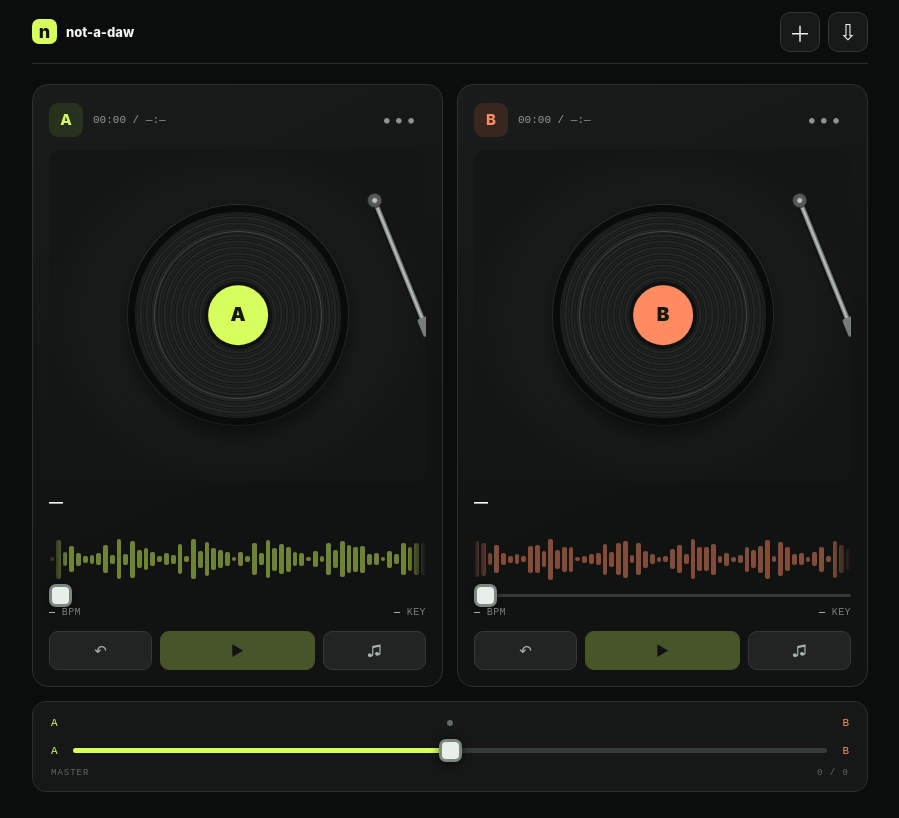
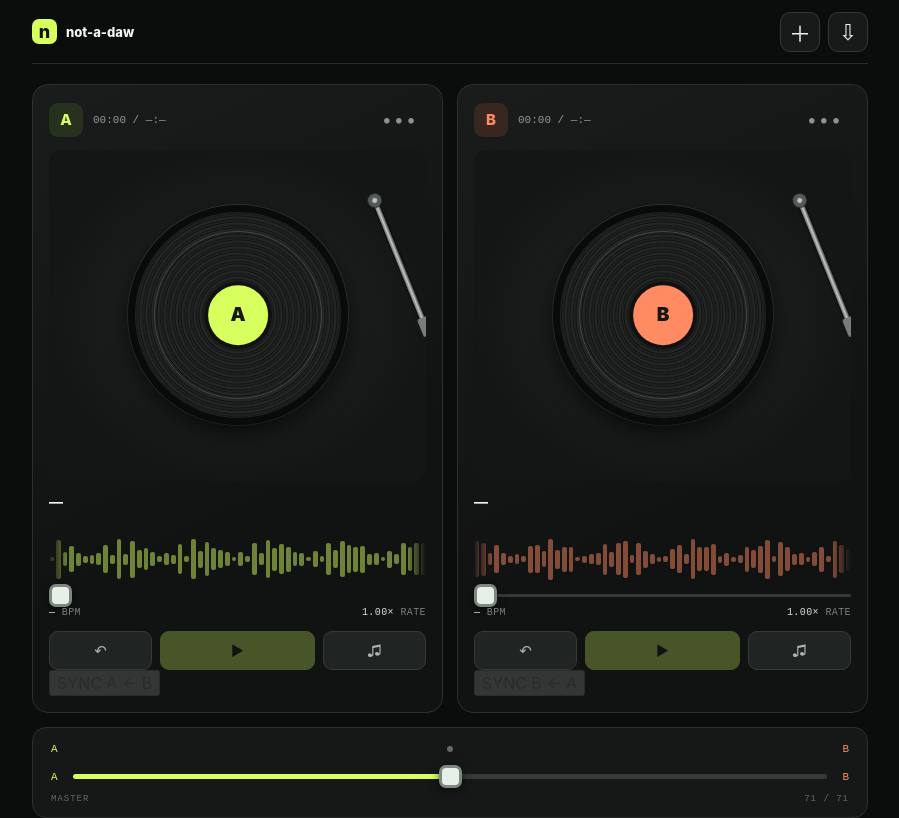
Before and after one commit to Startat6am/not-a-daw, a React (Vite) app: page / in a window 1280 px wide. Shown: the top 818 px of the page, without its empty margins (190-1089 px from the left). Built offline with nearby package versions, Linux system fonts and the light colour scheme.

Commit message:
Add deck load feedback and beat sync controls

```diff
--- a/src/App.tsx
+++ b/src/App.tsx
@@ -46,6 +46,10 @@
   const [durationB, setDurationB] = useState(0)
   const [playingA, setPlayingA] = useState(false)
   const [playingB, setPlayingB] = useState(false)
+  const [loadFeedbackA, setLoadFeedbackA] = useState('')
+  const [loadFeedbackB, setLoadFeedbackB] = useState('')
+  const [syncFeedback, setSyncFeedback] = useState('')
+  const [syncRates, setSyncRates] = useState<{ A: number; B: number }>({ A: 1, B: 1 })
   const [telegramTracks, setTelegramTracks] = useState<TelegramTrack[]>([])
   const [telegramMaxUpdateId, setTelegramMaxUpdateId] = useState<number | null>(null)
   const [telegramDiagnostics, setTelegramDiagnostics] = useState<{ botUsername: string | null; webhookEnabled: boolean; webhookPendingCount: number; pendingUpdates: number; privateMessages: number; recognizedAudioFiles: number } | null>(null)
@@ -73,17 +77,17 @@
   }, [refresh])
 
   useEffect(() => {
-    if (!loadedA) { setSrcA(''); setTimeA(0); setDurationA(0); setPlayingA(false); if (audioA.current) audioA.current.pause(); return }
+    if (!loadedA) { setSrcA(''); setTimeA(0); setDurationA(0); setPlayingA(false); if (audioA.current) { audioA.current.pause(); audioA.current.playbackRate = 1 }; setSyncRates((r) => ({ ...r, A: 1 })); return }
     const url = URL.createObjectURL(loadedA.blob)
-    if (audioA.current) { audioA.current.pause(); audioA.current.currentTime = 0 }
-    setTimeA(0); setPlayingA(false); setSrcA(url)
+    if (audioA.current) { audioA.current.pause(); audioA.current.currentTime = 0; audioA.current.playbackRate = 1 }
+    setTimeA(0); setPlayingA(false); setSrcA(url); setLoadFeedbackA(`Загружено: ${loadedA.name}`); setSyncRates((r) => ({ ...r, A: 1 }))
     return () => URL.revokeObjectURL(url)
   }, [loadedA])
   useEffect(() => {
-    if (!loadedB) { setSrcB(''); setTimeB(0); setDurationB(0); setPlayingB(false); if (audioB.current) audioB.current.pause(); return }
+    if (!loadedB) { setSrcB(''); setTimeB(0); setDurationB(0); setPlayingB(false); if (audioB.current) { audioB.current.pause(); audioB.current.playbackRate = 1 }; setSyncRates((r) => ({ ...r, B: 1 })); return }
     const url = URL.createObjectURL(loadedB.blob)
-    if (audioB.current) { audioB.current.pause(); audioB.current.currentTime = 0 }
-    setTimeB(0); setPlayingB(false); setSrcB(url)
+    if (audioB.current) { audioB.current.pause(); audioB.current.currentTime = 0; audioB.current.playbackRate = 1 }
+    setTimeB(0); setPlayingB(false); setSrcB(url); setLoadFeedbackB(`Загружено: ${loadedB.name}`); setSyncRates((r) => ({ ...r, B: 1 }))
     return () => URL.revokeObjectURL(url)
   }, [loadedB])
 
@@ -113,6 +117,39 @@
     if (audioA.current) audioA.current.volume = Math.cos(p * Math.PI / 2)
     if (audioB.current) audioB.current.volume = Math.sin(p * Math.PI / 2)
   }, [crossfade, srcA, srcB])
+
+  const loadDeck = useCallback((which: 'A' | 'B', id: string) => {
+    if (which === 'A') { setDeckA(id); setLoadFeedbackA('Загрузка трека…'); setPicker(null) }
+    else { setDeckB(id); setLoadFeedbackB('Загрузка трека…'); setPicker(null) }
+    setSyncFeedback('')
+  }, [])
+
+  function syncDeck(target: 'A' | 'B') {
+    const source = target === 'A' ? audioB.current : audioA.current
+    const destination = target === 'A' ? audioA.current : audioB.current
+    const sourceTrack = target === 'A' ? loadedB : loadedA
+    const targetTrack = target === 'A' ? loadedA : loadedB
+    if (!source || !destination || !sourceTrack || !targetTrack) {
+      setSyncFeedback('Загрузи трек в обе деки, чтобы синхронизировать такты.')
+      return
+    }
+    if (!sourceTrack.bpm || !targetTrack.bpm) {
+      setSyncFeedback('Для Sync нужен определённый BPM у обоих треков.')
+      return
+    }
+    const rate = sourceTrack.bpm / targetTrack.bpm
+    if (rate < 0.5 || rate > 2) {
+      setSyncFeedback('Разница BPM слишком большая для безопасной синхронизации (диапазон 0.5×–2×).')
+      return
+    }
+    const sourceBeat = 60 / sourceTrack.bpm
+    const targetBeat = 60 / targetTrack.bpm
+    const sourcePhase = source.currentTime % sourceBeat
+    destination.playbackRate = rate
+    destination.currentTime = Math.max(0, Math.floor(destination.currentTime / targetBeat) * targetBeat + sourcePhase * rate)
+    setSyncRates((current) => ({ ...current, [target]: rate }))
+    setSyncFeedback(`Дека ${target} синхронизирована с декой ${target === 'A' ? 'B' : 'A'} · ${sourceTrack.bpm} BPM · скорость ${rate.toFixed(3)}×`)
+  }
 
   async function togglePlay(which: 'A' | 'B') {
     const audio = which === 'A' ? audioA.current : audioB.current
@@ -236,10 +273,11 @@
     <audio ref={audioB} src={srcB || undefined} preload="metadata" onTimeUpdate={() => { if (audioB.current) setTimeB(audioB.current.currentTime) }} onLoadedMetadata={() => { if (audioB.current) setDurationB(audioB.current.duration) }} onPlay={() => setPlayingB(true)} onPause={() => setPlayingB(false)} onEnded={() => setPlayingB(false)} onError={() => setError("Дека B: браузер не смог декодировать этот аудиофайл.")} />
 
     <section className="decks" aria-label="Деки">
-      <Deck letter="A" track={loadedA} tracks={tracks} onLoad={setDeckA} onImport={() => fileInput.current?.click()} choosing={picker === 'A'} setChoosing={(v) => setPicker(v ? 'A' : null)} playing={playingA} time={timeA} duration={durationA} onPlay={() => void togglePlay('A')} onSeek={(v) => seek('A', v)} onStop={() => { if (audioA.current) { audioA.current.pause(); audioA.current.currentTime = 0 } }} />
-      <Deck letter="B" track={loadedB} tracks={tracks} onLoad={setDeckB} onImport={() => fileInput.current?.click()} choosing={picker === 'B'} setChoosing={(v) => setPicker(v ? 'B' : null)} playing={playingB} time={timeB} duration={durationB} onPlay={() => void togglePlay('B')} onSeek={(v) => seek('B', v)} onStop={() => { if (audioB.current) { audioB.current.pause(); audioB.current.currentTime = 0 } }} />
+      <Deck letter="A" track={loadedA} tracks={tracks} onLoad={(id) => loadDeck('A', id)} onImport={() => fileInput.current?.click()} choosing={picker === 'A'} setChoosing={(v) => setPicker(v ? 'A' : null)} playing={playingA} time={timeA} duration={durationA} onPlay={() => void togglePlay('A')} onSeek={(v) => seek('A', v)} onStop={() => { if (audioA.current) { audioA.current.pause(); audioA.current.currentTime = 0 } }} onSync={() => syncDeck('A')} syncRate={syncRates.A} loadFeedback={loadFeedbackA} />
+      <Deck letter="B" track={loadedB} tracks={tracks} onLoad={(id) => loadDeck('B', id)} onImport={() => fileInput.current?.click()} choosing={picker === 'B'} setChoosing={(v) => setPicker(v ? 'B' : null)} playing={playingB} time={timeB} duration={durationB} onPlay={() => void togglePlay('B')} onSeek={(v) => seek('B', v)} onStop={() => { if (audioB.current) { audioB.current.pause(); audioB.current.currentTime = 0 } }} onSync={() => syncDeck('B')} syncRate={syncRates.B} loadFeedback={loadFeedbackB} />
     </section>
 
+    {syncFeedback && <p className="sync-feedback" role="status">{syncFeedback}<button aria-label="Закрыть сообщение Sync" onClick={() => setSyncFeedback('')}>×</button></p>}
     <section className="mixer" aria-label="Микшер">
       <div className="mixer-top"><span className="mixer-deck-a">A</span><span className="master-dot" /><span className="mixer-deck-b">B</span></div>
       <div className="crossfader-wrap">
@@ -304,17 +342,19 @@
   </main>
 }
 
-function Deck({ letter, track, tracks, onLoad, onImport, choosing, setChoosing, playing, time, duration, onPlay, onSeek, onStop }: { letter: 'A' | 'B'; track?: LocalTrack; tracks: LocalTrack[]; onLoad: (id: string) => void; onImport: () => void; choosing: boolean; setChoosing: (value: boolean) => void; playing: boolean; time: number; duration: number; onPlay: () => void; onSeek: (value: number) => void; onStop: () => void }) {
+function Deck({ letter, track, tracks, onLoad, onImport, choosing, setChoosing, playing, time, duration, onPlay, onSeek, onStop, onSync, syncRate, loadFeedback }: { letter: 'A' | 'B'; track?: LocalTrack; tracks: LocalTrack[]; onLoad: (id: string) => void; onImport: () => void; choosing: boolean; setChoosing: (value: boolean) => void; playing: boolean; time: number; duration: number; onPlay: () => void; onSeek: (value: number) => void; onStop: () => void; onSync: () => void; syncRate: number; loadFeedback: string }) {
   const progress = duration > 0 ? Math.min(100, time / duration * 100) : 0
   return <article className={`deck deck-${letter.toLowerCase()}`}>
     <div className="deck-head"><span className="deck-letter">{letter}</span><span className="deck-time">{formatDuration(time)} / {formatDuration(duration || track?.duration)}</span><button className="deck-menu" aria-label={`Выбрать трек для деки ${letter}`} onClick={() => tracks.length ? setChoosing(!choosing) : onImport()}>•••</button></div>
     <div className={`turntable ${playing ? 'is-playing' : ''}`}><div className="vinyl"><div className="vinyl-grooves" /><div className="vinyl-label">{letter}</div></div><div className="tonearm"><i /></div></div>
     <div className="deck-track">{track?.name ?? '—'}<span>{track ? formatBytes(track.size) : ' '}</span></div>
+    {loadFeedback && track && <div className="deck-load-feedback" title={loadFeedback}>{loadFeedback}</div>}
     <div className={`waveform wave-${letter.toLowerCase()}`} aria-label="Форма волны" role="img">{Array.from({ length: 56 }, (_, i) => <i key={i} style={{height:`${8 + Math.abs(Math.sin(i * (letter === 'A' ? 1.73 : 1.19) + (letter === 'A' ? 0 : 1)) * Math.cos(i * .29)) * 70}%`, opacity: i / 56 <= progress / 100 ? 1 : .48}} />)}</div>
     <input className="seek-bar" aria-label={`Позиция трека ${letter}`} type="range" min="0" max={Math.max(duration, 0.1)} step="0.1" value={Math.min(time, Math.max(duration, 0.1))} onChange={(event) => onSeek(Number(event.target.value))} style={{'--seek-position': `${progress}%`} as CSSProperties} />
-    <div className="deck-meta"><span><b>{track?.bpm ?? '—'}</b> BPM</span><span><b>—</b> KEY</span></div>
+    <div className="deck-meta"><span><b>{track?.bpm ?? '—'}</b> BPM</span><span><b>{syncRate.toFixed(2)}×</b> RATE</span></div>
     <div className="transport"><button aria-label={`Сбросить дек ${letter}`} onClick={onStop}>↶</button><button className="play-button" aria-label={playing ? 'Пауза' : 'Воспроизвести'} onClick={onPlay} disabled={!track}>{playing ? 'Ⅱ' : '▶'}</button><button aria-label={`Выбрать трек для деки ${letter}`} onClick={() => tracks.length ? setChoosing(!choosing) : onImport()}>♫</button></div>
-    {choosing && <div className="deck-picker">{tracks.map((item) => <button key={item.id} onClick={() => { onLoad(item.id); setChoosing(false) }}>{item.name}</button>)}</div>}
+    <button className="sync-button" onClick={onSync} disabled={!track}>{`SYNC ${letter} ← ${letter === 'A' ? 'B' : 'A'}`}</button>
+    {choosing && <div className="deck-picker">{tracks.map((item) => <button key={item.id} onClick={() => onLoad(item.id)}>{item.name}</button>)}</div>}
   </article>
 }
 type BeforeInstallPromptEvent = Event & { prompt: () => Promise<void>; userChoice: Promise<{ outcome: 'accepted' | 'dismissed'; platform: string }> }
```
